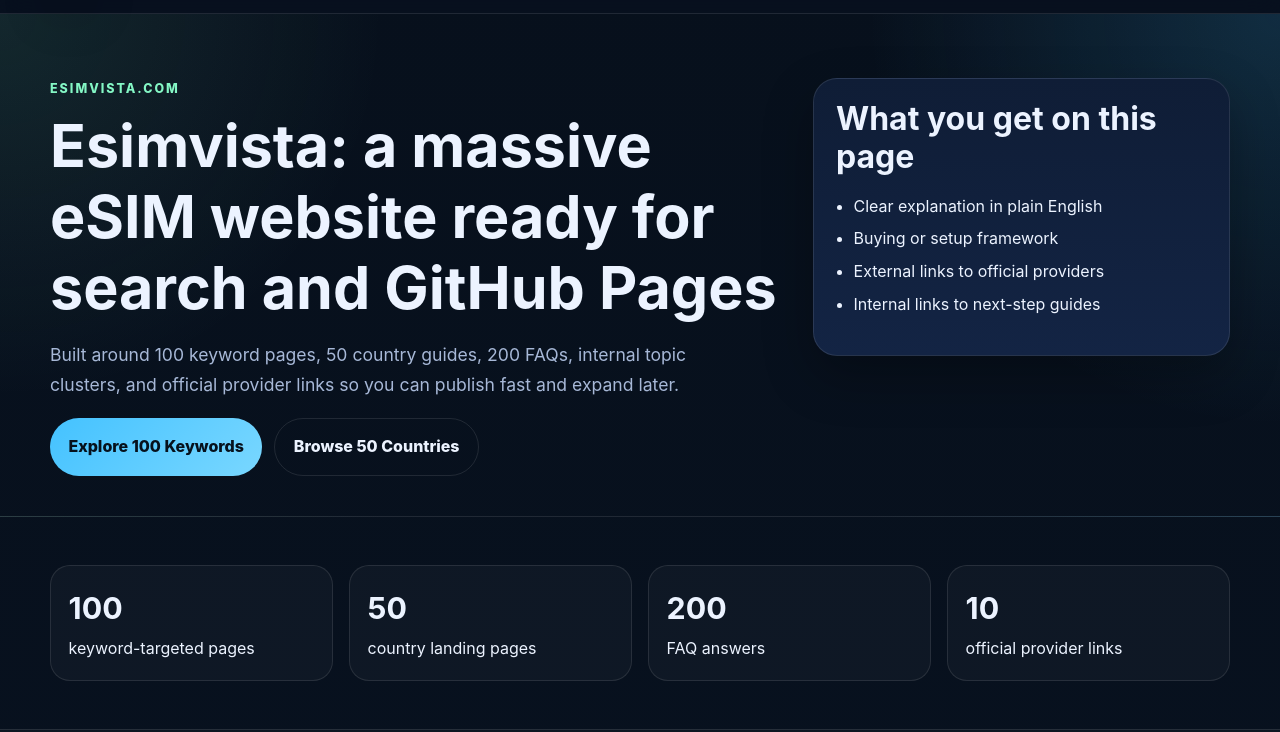
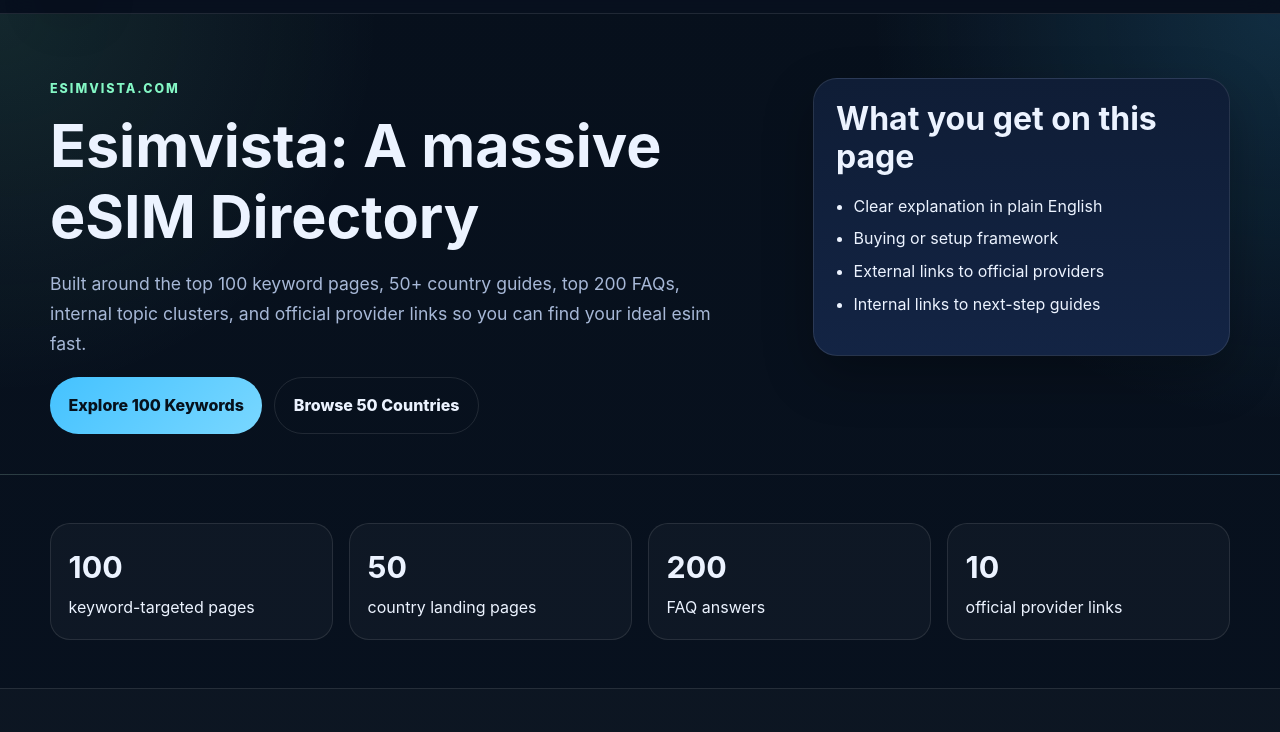
Before and after one commit to chavasu/esimvista, a plain HTML site: page index.html in a window 1280 px wide. Shown: the part 68-800 px from the top of the page. Drawn offline with Linux system fonts and the light colour scheme.

Commit message:
Update index.html

```diff
--- a/index.html
+++ b/index.html
@@ -19,7 +19,7 @@
   <meta name="robots" content="index,follow,max-image-preview:large,max-snippet:-1,max-video-preview:-1">
   <link rel="canonical" href="https://esimvista.com/index.html">
   <meta property="og:title" content="Esimvista | Esimvista">
-  <meta property="og:description" content="Massive eSIM website with 100 keyword-targeted pages, 50 country guides, 200 FAQs, provider links, and strong internal linking.">
+  <meta property="og:description" content=" A Massive eSIM website with 100 keyword-targeted pages, 50 country guides, 200 FAQs, provider links, and strong internal linking.">
   <meta property="og:type" content="website">
   <meta property="og:url" content="https://esimvista.com/index.html">
   <meta property="og:site_name" content="Esimvista">
@@ -56,8 +56,8 @@
   <div class="wrap hero-grid">
     <div>
       <p class="eyebrow">Esimvista.com</p>
-      <h1>Esimvista: a massive eSIM website ready for search and GitHub Pages</h1>
-      <p class="lead">Built around 100 keyword pages, 50 country guides, 200 FAQs, internal topic clusters, and official provider links so you can publish fast and expand later.</p>
+      <h1>Esimvista: A massive eSIM Directory</h1>
+      <p class="lead">Built around the top 100 keyword pages, 50+ country guides, top 200 FAQs, internal topic clusters, and official provider links so you can find your ideal esim fast.</p>
       <div class="hero-actions">
         <a class="button" href="keywords/index.html">Explore 100 Keywords</a>
         <a class="button button-secondary" href="countries/index.html">Browse 50 Countries</a>
```
